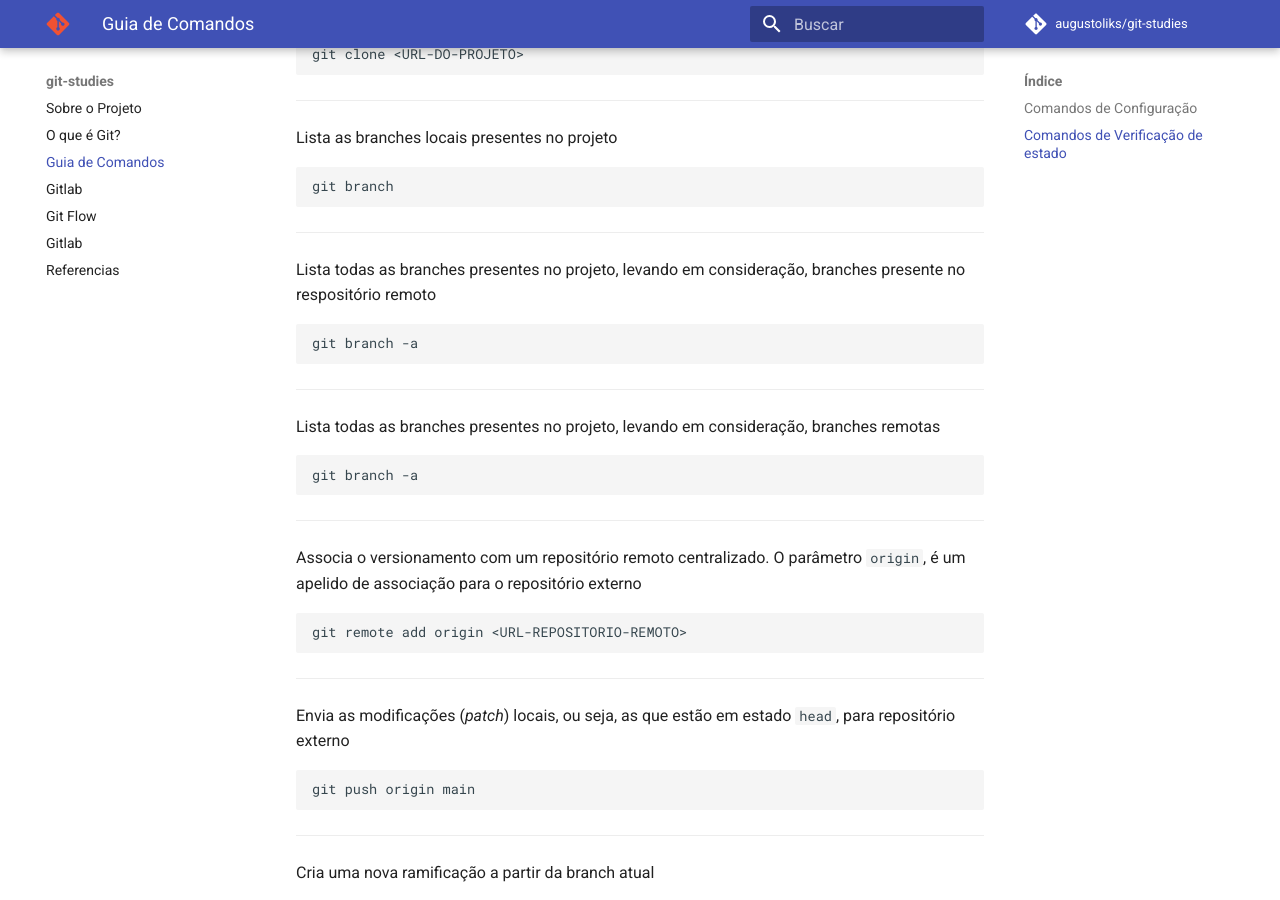
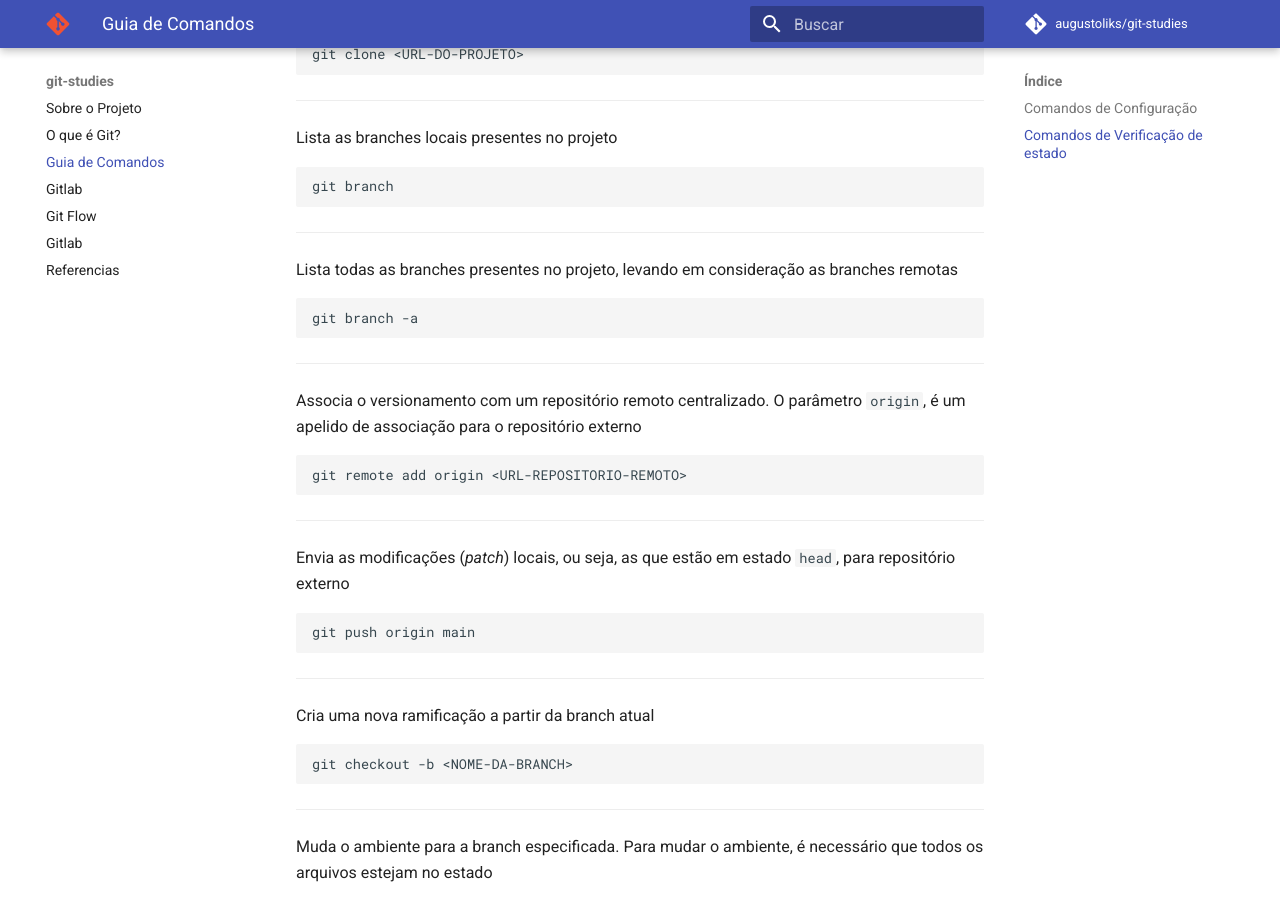
Before and after one commit to augustoliks/git, an MkDocs documentation site: the page built from docs/guia-comandos.md, in a window 1280 px wide and 900 px high, scrolled down 2577 px. Built offline with MkDocs 1.6.1 and Material for MkDocs 9.7.7, drawn with Linux system fonts in a browser that asks for light colours; comment, search, counter and statistics services are not loaded.

Commit message:
Removido explicação duplicada sobre comando git branch -a

````diff
--- a/docs/guia-comandos.md
+++ b/docs/guia-comandos.md
@@ -138,15 +138,7 @@ git branch
 
 ---
 
-Lista todas as branches presentes no projeto, levando em consideração, branches presente no respositório remoto
-
-```bash
-git branch -a
-```
-
----
-
-Lista todas as branches presentes no projeto, levando em consideração, branches remotas
+Lista todas as branches presentes no projeto, levando em consideração as branches remotas
 
 ```bash
 git branch -a
````
